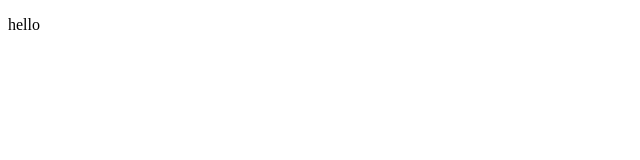
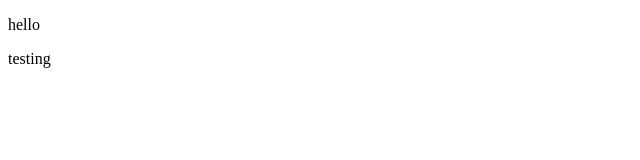
Before and after one commit to Zeeshan666/Demo-Ui-18, a plain HTML site: page index.html in a window 1280 px wide. Shown: the full height of the page, 0-640 px from the left. Drawn offline with Linux system fonts and the light colour scheme.

Commit message:
add new para

```diff
--- a/index.html
+++ b/index.html
@@ -8,5 +8,6 @@
 </head>
 <body>
     <p>hello</p>
+    <p>testing</p>
 </body>
 </html>
```
